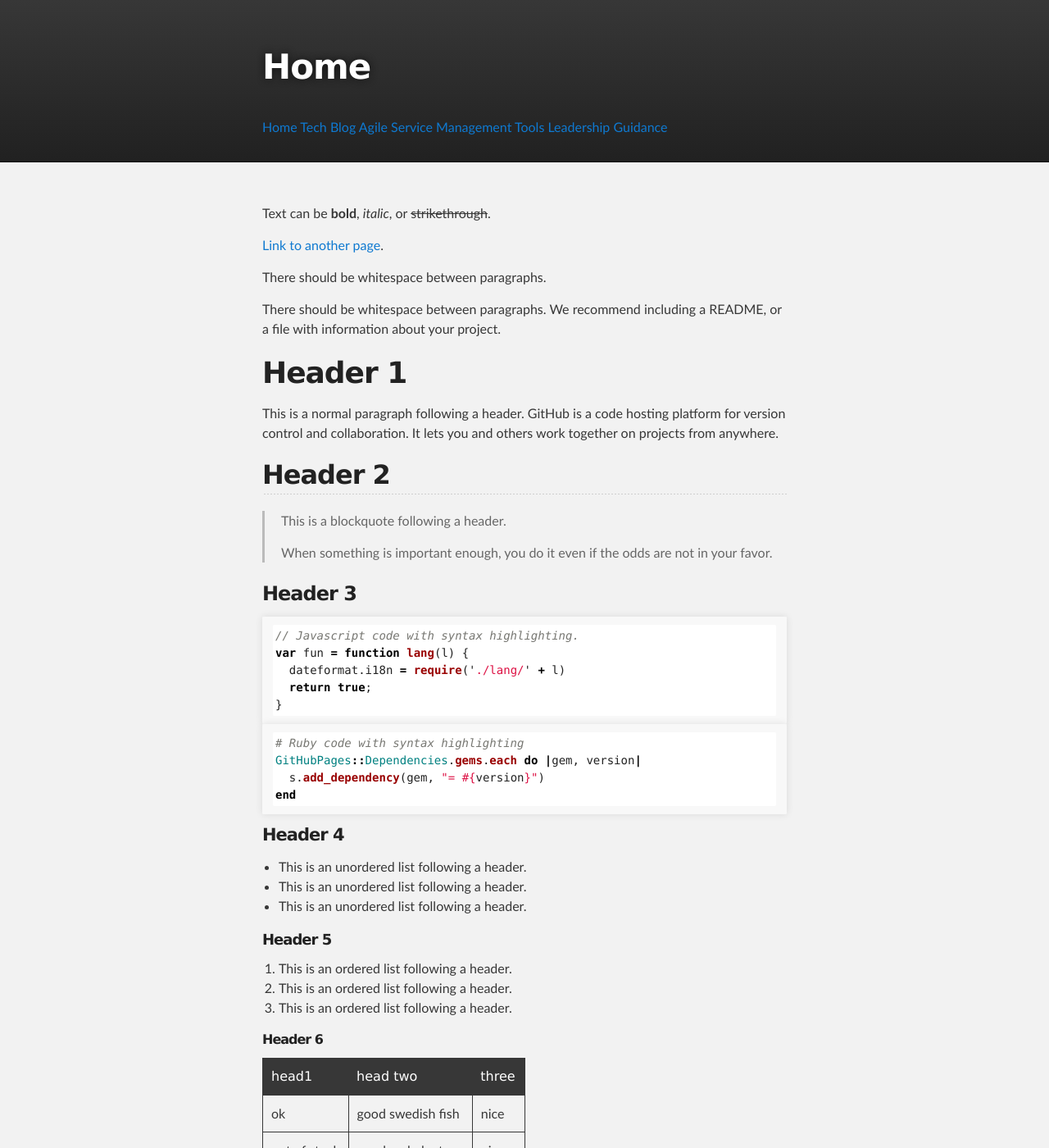
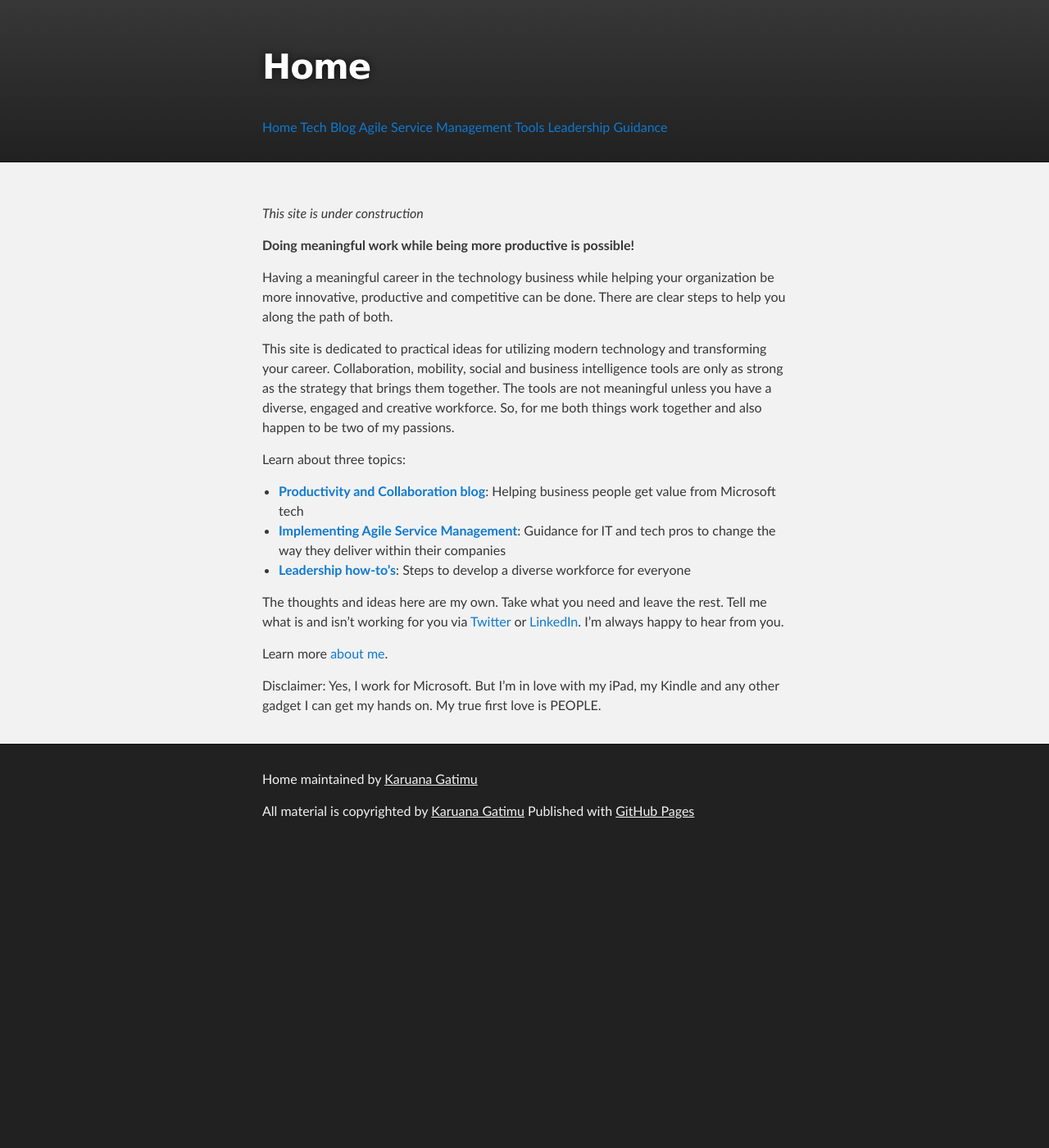
Before and after one commit to SolutionStrategist/Home, a Jekyll site: the page built from index.md, in a window 1280 px wide and 1400 px high. Shown: the whole window at 82% size. Built offline with Jekyll 4.4.1, drawn with Linux system fonts in a browser that asks for light colours; the repository's description, which GitHub fills in, is left out; some of the changed text lies outside the part shown.

Commit message:
Update index.md

````diff
--- a/index.md
+++ b/index.md
@@ -1,123 +1,25 @@
 ---
 layout: default
 ---
+_This site is under construction_
 
-Text can be **bold**, _italic_, or ~~strikethrough~~.
+**Doing meaningful work while being more productive is possible!**
 
-[Link to another page](another-page).
+Having a meaningful career in the technology business while helping your organization be more innovative, productive and competitive can be done. There are clear steps to help you along the path of both.
 
-There should be whitespace between paragraphs.
+This site is dedicated to practical ideas for utilizing modern technology and transforming your career.  Collaboration, mobility, social and business intelligence tools are only as strong as the strategy that brings them together.  The tools are not meaningful unless you have a diverse, engaged and creative workforce.  So, for me both things work together and also happen to be two of my passions.
 
-There should be whitespace between paragraphs. We recommend including a README, or a file with information about your project.
+Learn about three topics:
 
-# [](#header-1)Header 1
+- [**Productivity and Collaboration blog**](blog_index.md): Helping business people get value from Microsoft tech
+- [**Implementing Agile Service Management**](.\asm\index.md): Guidance for IT and tech pros to change the way they deliver within their companies
+- **[Leadership how-to's](.\leadership\index.md)**: Steps to develop a diverse workforce for everyone
 
-This is a normal paragraph following a header. GitHub is a code hosting platform for version control and collaboration. It lets you and others work together on projects from anywhere.
-
-## [](#header-2)Header 2
-
-> This is a blockquote following a header.
->
-> When something is important enough, you do it even if the odds are not in your favor.
-
-### [](#header-3)Header 3
-
-```js
-// Javascript code with syntax highlighting.
-var fun = function lang(l) {
-  dateformat.i18n = require('./lang/' + l)
-  return true;
-}
-```
-
-```ruby
-# Ruby code with syntax highlighting
-GitHubPages::Dependencies.gems.each do |gem, version|
-  s.add_dependency(gem, "= #{version}")
-end
-```
-
-#### [](#header-4)Header 4
-
-*   This is an unordered list following a header.
-*   This is an unordered list following a header.
-*   This is an unordered list following a header.
-
-##### [](#header-5)Header 5
-
-1.  This is an ordered list following a header.
-2.  This is an ordered list following a header.
-3.  This is an ordered list following a header.
-
-###### [](#header-6)Header 6
-
-| head1        | head two          | three |
-|:-------------|:------------------|:------|
-| ok           | good swedish fish | nice  |
-| out of stock | good and plenty   | nice  |
-| ok           | good `oreos`      | hmm   |
-| ok           | good `zoute` drop | yumm  |
-
-### There's a horizontal rule below this.
-
-* * *
-
-### Here is an unordered list:
-
-*   Item foo
-*   Item bar
-*   Item baz
-*   Item zip
-
-### And an ordered list:
-
-1.  Item one
-1.  Item two
-1.  Item three
-1.  Item four
-
-### And a nested list:
-
-- level 1 item
-  - level 2 item
-  - level 2 item
-    - level 3 item
-    - level 3 item
-- level 1 item
-  - level 2 item
-  - level 2 item
-  - level 2 item
-- level 1 item
-  - level 2 item
-  - level 2 item
-- level 1 item
-
-### Small image
-
-![](https://assets-cdn.github.com/images/icons/emoji/octocat.png)
-
-### Large image
-
-![](https://guides.github.com/activities/hello-world/branching.png)
+The thoughts and ideas here are my own. Take what you need and leave the rest.  Tell me what is and isn't working for you via [Twitter](https://twitter.com/karuana) or [LinkedIn](https://linkedin.com/in/karuanagatimu).  I'm always happy to hear from you.
 
 
-### Definition lists can be used with HTML syntax.
+Learn more [about me](aboutme.md).
 
-<dl>
-<dt>Name</dt>
-<dd>Godzilla</dd>
-<dt>Born</dt>
-<dd>1952</dd>
-<dt>Birthplace</dt>
-<dd>Japan</dd>
-<dt>Color</dt>
-<dd>Green</dd>
-</dl>
 
-```
-Long, single-line code blocks should not wrap. They should horizontally scroll if they are too long. This line should be long enough to demonstrate this.
-```
 
-```
-The final element.
-```
+Disclaimer:  Yes, I work for Microsoft. But I'm in love with my iPad, my Kindle and any other gadget I can get my hands on.  My true first love is PEOPLE.
````
